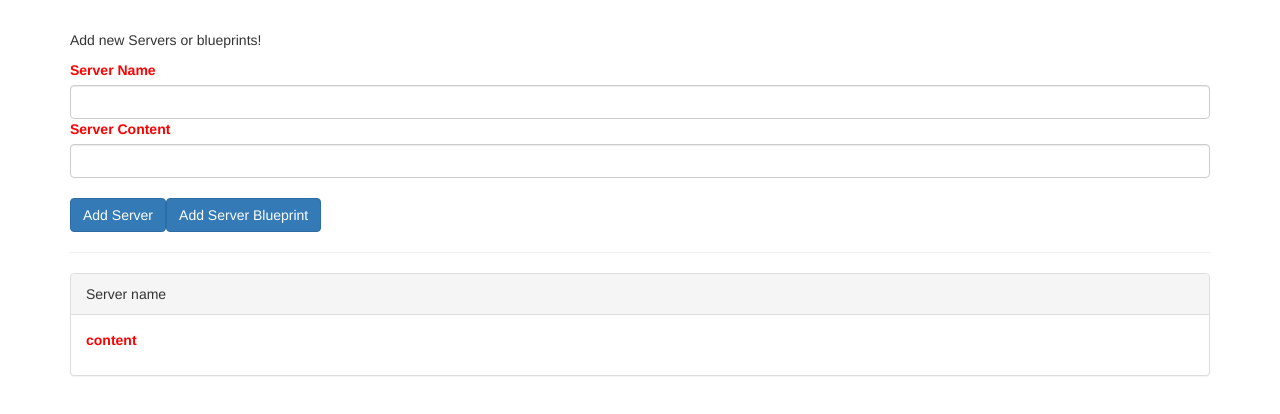
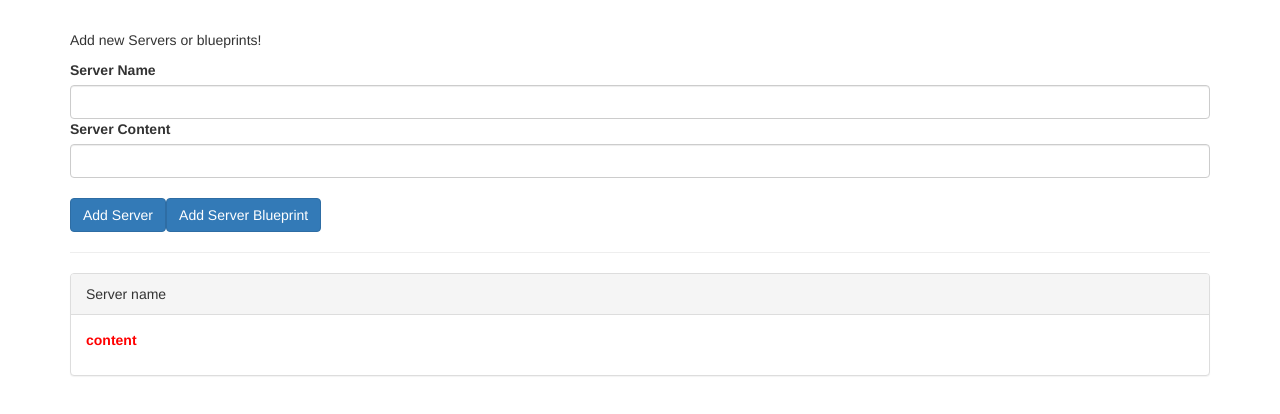
Before and after one commit to sandlex/angular-playground, an Angular app: page / in a window 1280 px wide. Shown: the top 414 px of the page. Built offline with nearby package versions, Linux system fonts and the light colour scheme.

Commit message:
Fixing styling

```diff
--- a/src/app/server-element/server-element.component.css
+++ b/src/app/server-element/server-element.component.css
@@ -1,3 +1,3 @@
-label {
-  color: red;
+p {
+  color: blue;
 }
--- a/src/app/server-element/server-element.component.ts
+++ b/src/app/server-element/server-element.component.ts
@@ -3,8 +3,7 @@ import {Component, Input, OnInit, ViewEncapsulation} from '@angular/core';
 @Component({
   selector: 'app-server-element',
   templateUrl: './server-element.component.html',
-  styleUrls: ['./server-element.component.css'],
-  encapsulation: ViewEncapsulation.None
+  styleUrls: ['./server-element.component.css']
 })
 export class ServerElementComponent implements OnInit {
 
```
